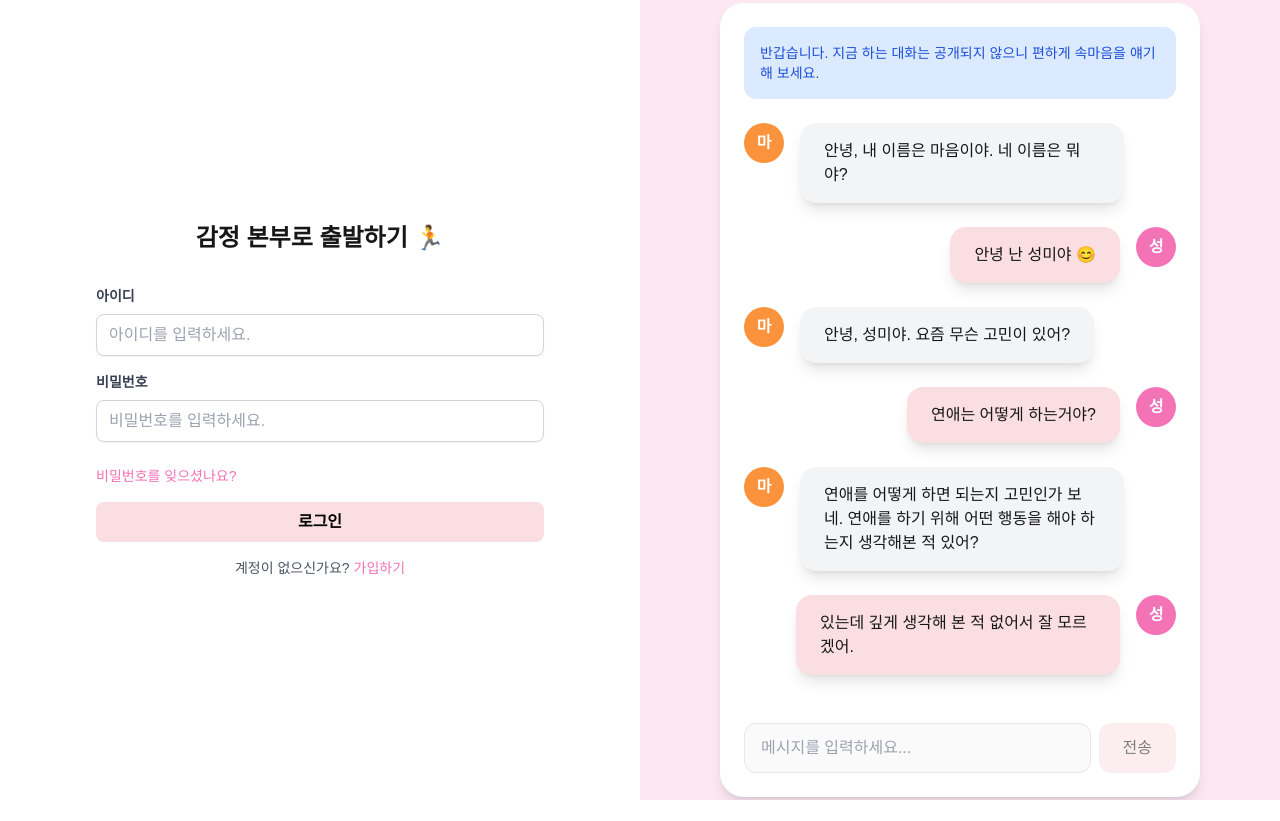
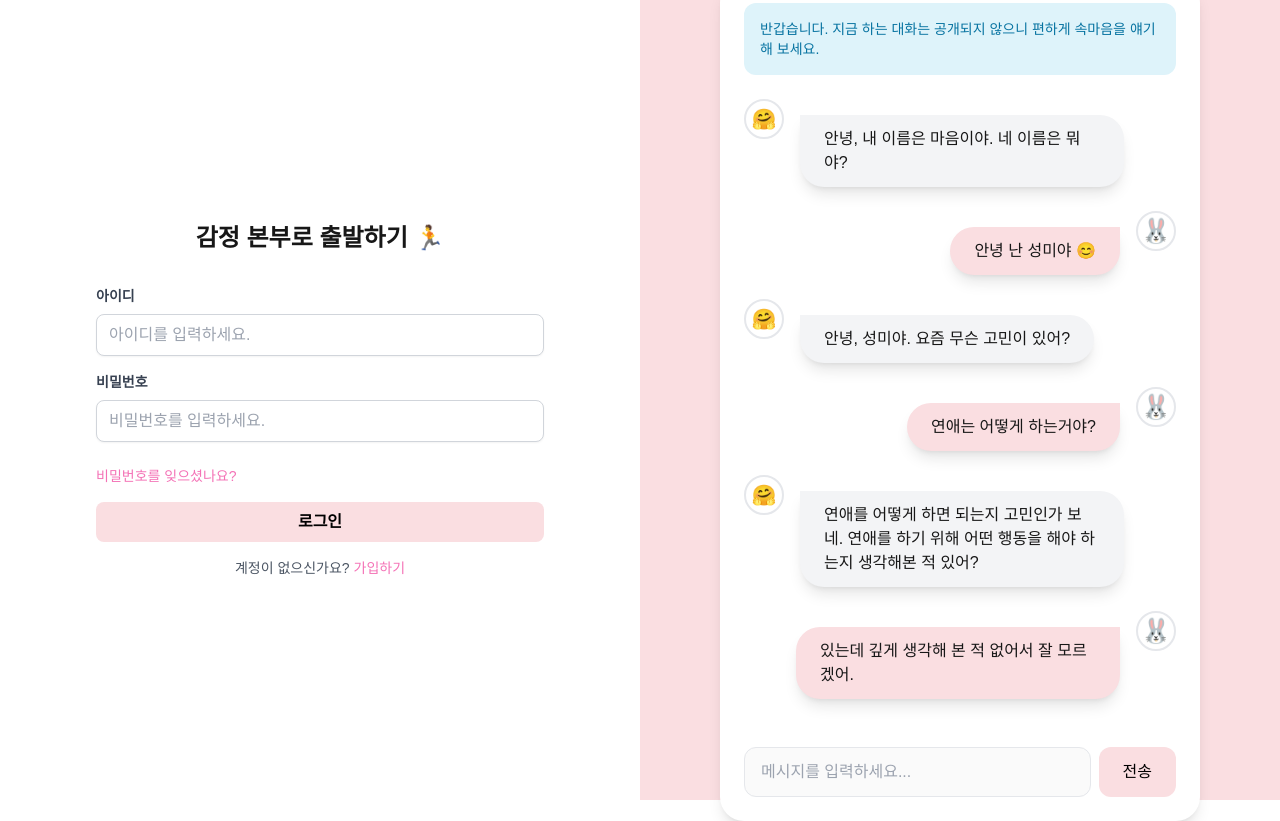
Before and after one commit to gjtjdwl/insideout-front, a Next.js app: page /login in a window 1280 px wide. Before the commit the page ends 800 px from the top, so only its background shows below. Built offline with nearby package versions, Linux system fonts and the light colour scheme.

Commit message:
style : 채팅 아이콘, 색색, 말풍선 모양 변경

```diff
--- a/app/login/page.tsx
+++ b/app/login/page.tsx
@@ -41,10 +41,10 @@ const LoginPage: React.FC = () => {
       </div>
 
       {/* 오른쪽 대화 예시 */}
-      <div className="w-1/2 bg-pink-100 flex justify-center items-center">
+      <div className="w-1/2 bg-customPink flex justify-center items-center">
         <div className="w-3/4 bg-white p-6 rounded-3xl shadow-lg">
           {/* 공지 텍스트 */}
-          <div className="bg-blue-100 text-blue-700 text-sm p-4 rounded-xl mb-6">
+          <div className="bg-[#DEF3FA] text-[#0773A1] text-sm p-4 rounded-xl mb-6">
             반갑습니다. 지금 하는 대화는 공개되지 않으니 편하게 속마음을 얘기해
             보세요.
           </div>
@@ -53,50 +53,50 @@ const LoginPage: React.FC = () => {
           <div className="flex flex-col gap-6">
             {/* 대화 1 */}
             <div className="flex items-start gap-4">
-              <div className="w-10 h-10 rounded-full bg-orange-400 flex justify-center items-center text-white font-bold">
-                마
+              <div className="w-10 h-10 rounded-full border-2 text-xl flex justify-center items-center text-white font-bold">
+                🤗
               </div>
-              <div className="bg-gray-100 px-6 py-4 rounded-2xl shadow-lg max-w-[75%]">
+              <div className="bg-gray-100 px-6 py-3 mt-4 rounded-tr-3xl rounded-bl-3xl rounded-br-3xl shadow-lg max-w-[75%]">
                 안녕, 내 이름은 마음이야. 네 이름은 뭐야?
               </div>
             </div>
 
             {/* 대화 2 */}
             <div className="flex items-start justify-end gap-4">
-              <div className="bg-customPink px-6 py-4 rounded-2xl shadow-lg max-w-[75%]">
+              <div className="bg-customPink px-6 py-3 mt-4 rounded-tl-3xl rounded-bl-3xl rounded-br-3xl shadow-lg max-w-[75%]">
                 안녕 난 성미야 😊
               </div>
-              <div className="w-10 h-10 rounded-full bg-pink-400 flex justify-center items-center text-white font-bold">
-                성
+              <div className="w-10 h-10 rounded-full border-2 text-2xl flex justify-center items-center text-white font-bold">
+              🐰
               </div>
             </div>
 
             {/* 대화 3 */}
             <div className="flex items-start gap-4">
-              <div className="w-10 h-10 rounded-full bg-orange-400 flex justify-center items-center text-white font-bold">
-                마
+              <div className="w-10 h-10 rounded-full border-2 text-xl flex justify-center items-center text-white font-bold">
+              🤗
               </div>
-              <div className="bg-gray-100 px-6 py-4 rounded-2xl shadow-lg max-w-[75%]">
+              <div className="bg-gray-100 px-6 py-3 mt-4 rounded-tr-3xl rounded-bl-3xl rounded-br-3xl shadow-lg max-w-[75%]">
                 안녕, 성미야. 요즘 무슨 고민이 있어?
               </div>
             </div>
 
             {/* 대화 4 */}
             <div className="flex items-start justify-end gap-4">
-              <div className="bg-customPink px-6 py-4 rounded-2xl shadow-lg max-w-[75%]">
+              <div className="bg-customPink px-6 py-3 mt-4 rounded-tl-3xl rounded-bl-3xl rounded-br-3xl  shadow-lg max-w-[75%]">
                 연애는 어떻게 하는거야?
               </div>
-              <div className="w-10 h-10 rounded-full bg-pink-400 flex justify-center items-center text-white font-bold">
-                성
+              <div className="w-10 h-10 rounded-full border-2 text-2xl flex justify-center items-center text-white font-bold">
+                🐰
               </div>
             </div>
 
             {/* 대화 5 */}
             <div className="flex items-start gap-4">
-              <div className="w-10 h-10 rounded-full bg-orange-400 flex justify-center items-center text-white font-bold">
-                마
+              <div className="w-10 h-10 rounded-full border-2 text-xl flex justify-center items-center text-white font-bold">
+              🤗
               </div>
-              <div className="bg-gray-100 px-6 py-4 rounded-2xl shadow-lg max-w-[75%]">
+              <div className="bg-gray-100 px-6 py-3 mt-4 rounded-tr-3xl rounded-bl-3xl rounded-br-3xl  shadow-lg max-w-[75%]">
                 연애를 어떻게 하면 되는지 고민인가 보네. 연애를 하기 위해 어떤
                 행동을 해야 하는지 생각해본 적 있어?
               </div>
@@ -104,11 +104,11 @@ const LoginPage: React.FC = () => {
 
             {/* 대화 6 */}
             <div className="flex items-start justify-end gap-4">
-              <div className="bg-customPink px-6 py-4 rounded-2xl shadow-lg max-w-[75%]">
+              <div className="bg-customPink px-6 py-3 mt-4 rounded-tl-3xl rounded-bl-3xl rounded-br-3xl  shadow-lg max-w-[75%]">
                 있는데 깊게 생각해 본 적 없어서 잘 모르겠어.
               </div>
-              <div className="w-10 h-10 rounded-full bg-pink-400 flex justify-center items-center text-white font-bold">
-                성
+              <div className="w-10 h-10 rounded-full border-2 text-2xl flex justify-center items-center text-white font-bold">
+              🐰
               </div>
             </div>
 
@@ -121,7 +121,7 @@ const LoginPage: React.FC = () => {
                 disabled
               />
               <button
-                className="bg-customPink text-black px-6 py-3 rounded-xl transition-colors disabled:opacity-50"
+                className="bg-customPink text-black px-6 py-3 rounded-xl transition-colors "
                 disabled
               >
                 전송
```
